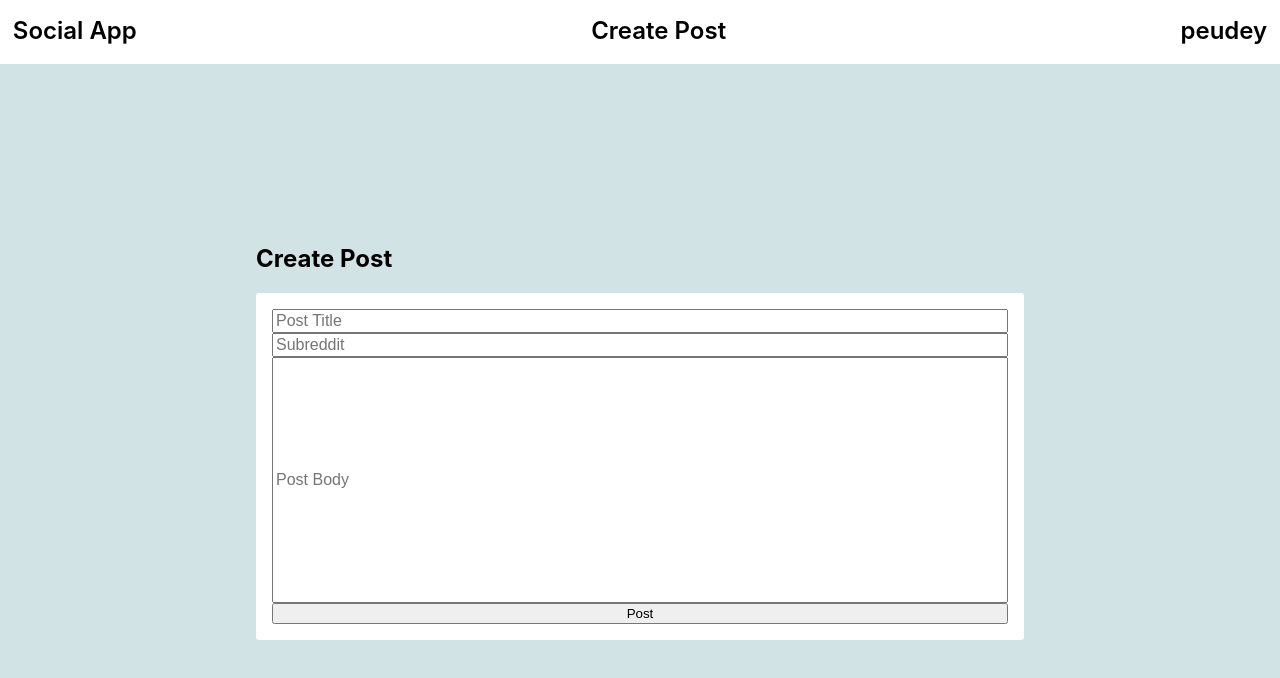
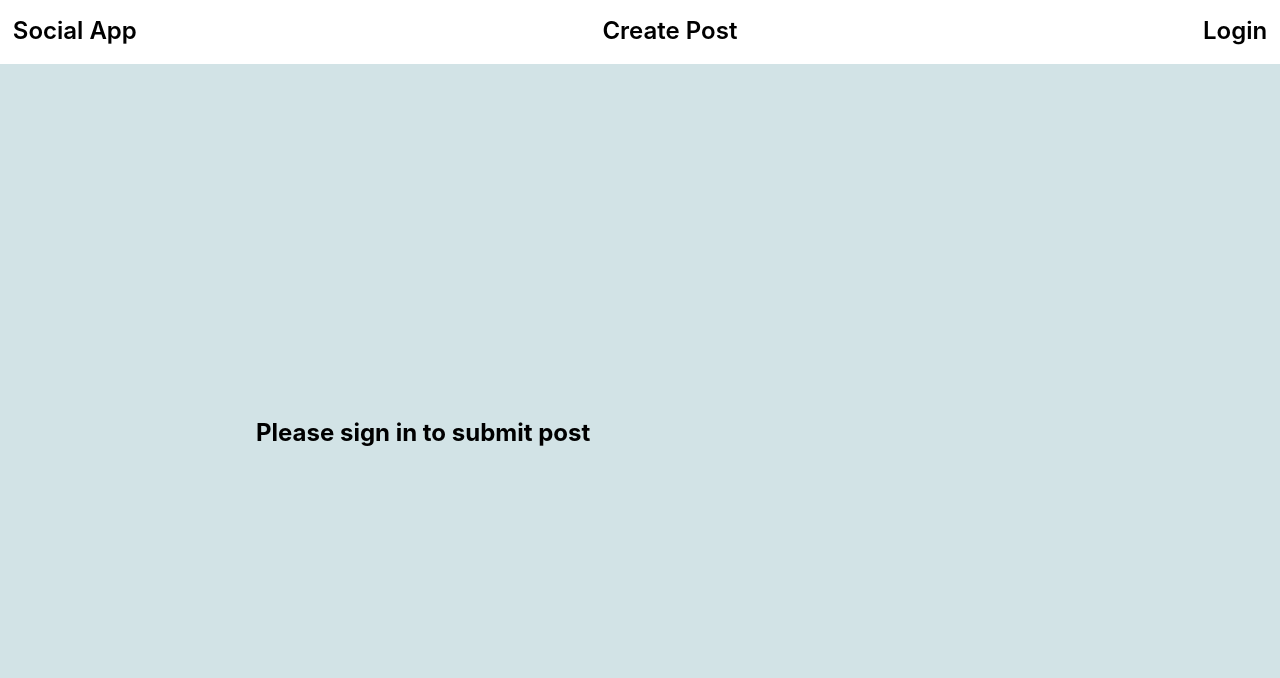
Before and after one commit to Peudey/social-app, a React (Create React App) app in the folder client/: page /post in a window 1280 px wide. Shown: the top 678 px of the page. Built offline with nearby package versions, Linux system fonts and the light colour scheme.

Commit message:
create post now uses id from auth provider

```diff
--- a/client/src/components/header.tsx
+++ b/client/src/components/header.tsx
@@ -11,9 +11,9 @@ const Header = () => {
       <a href='/'>Social App</a>
       <Link to="/post">Create Post</Link>
       {
-      username!==""
-      ? <Link to={`/user/${username}`}>{username}</Link>
-      : <Link to="/login">Login</Link>
+        username!==null
+        ? <Link to={`/user/${username}`}>{username}</Link>
+        : <Link to="/login">Login</Link>
       }
 
     </div>
--- a/client/src/components/posts/createPost.tsx
+++ b/client/src/components/posts/createPost.tsx
@@ -1,9 +1,11 @@
-import React, {useState} from 'react';
+import React, {useState, useContext} from 'react';
+import { AuthContext } from '../../context/authProvider';
 
 const CreatePost = () => {
     const [title, setTitle] = useState("");
     const [body, setBody] = useState("");
     const [subreddit, setSubreddit] = useState("");
+    const {userId} = useContext(AuthContext);
 
 
     const handleSubmit = async (e:any) => {
@@ -13,7 +15,7 @@ const CreatePost = () => {
             title: title,
             body: body,
             sid: subreddit,
-            aid: 1,
+            aid: userId,
         }
 
         let response = await fetch("http://localhost:4000/post/submit", {
@@ -36,9 +38,8 @@ const CreatePost = () => {
             console.log(result);
         }
     }
-
-
-    return(
+    if(userId != null){
+        return (
             <div className="createPost">
                 <h2>Create Post</h2>
                 <form onSubmit={handleSubmit}>
@@ -67,6 +68,13 @@ const CreatePost = () => {
                 </form>
             </div>
         )
+    } else {
+        return (
+            <div className="createPost">
+                <h2>Please sign in to submit post</h2>
+            </div>
+        )
+    }
 }
 
 export default CreatePost;
--- a/client/src/context/authProvider.js
+++ b/client/src/context/authProvider.js
@@ -3,8 +3,8 @@ import React, { createContext, useState } from 'react';
 export const AuthContext = createContext();
 
 export const AuthProvider = ({children}) => {
-    const [userId, setUserId] = useState(1);
-    const [username, setUsername] = useState("peudey");
+    const [userId, setUserId] = useState(null);
+    const [username, setUsername] = useState(null);
 
     return(
         <AuthContext.Provider value={{userId, username}}>
```
Lines whose indentation alone changed are shown as unchanged.
